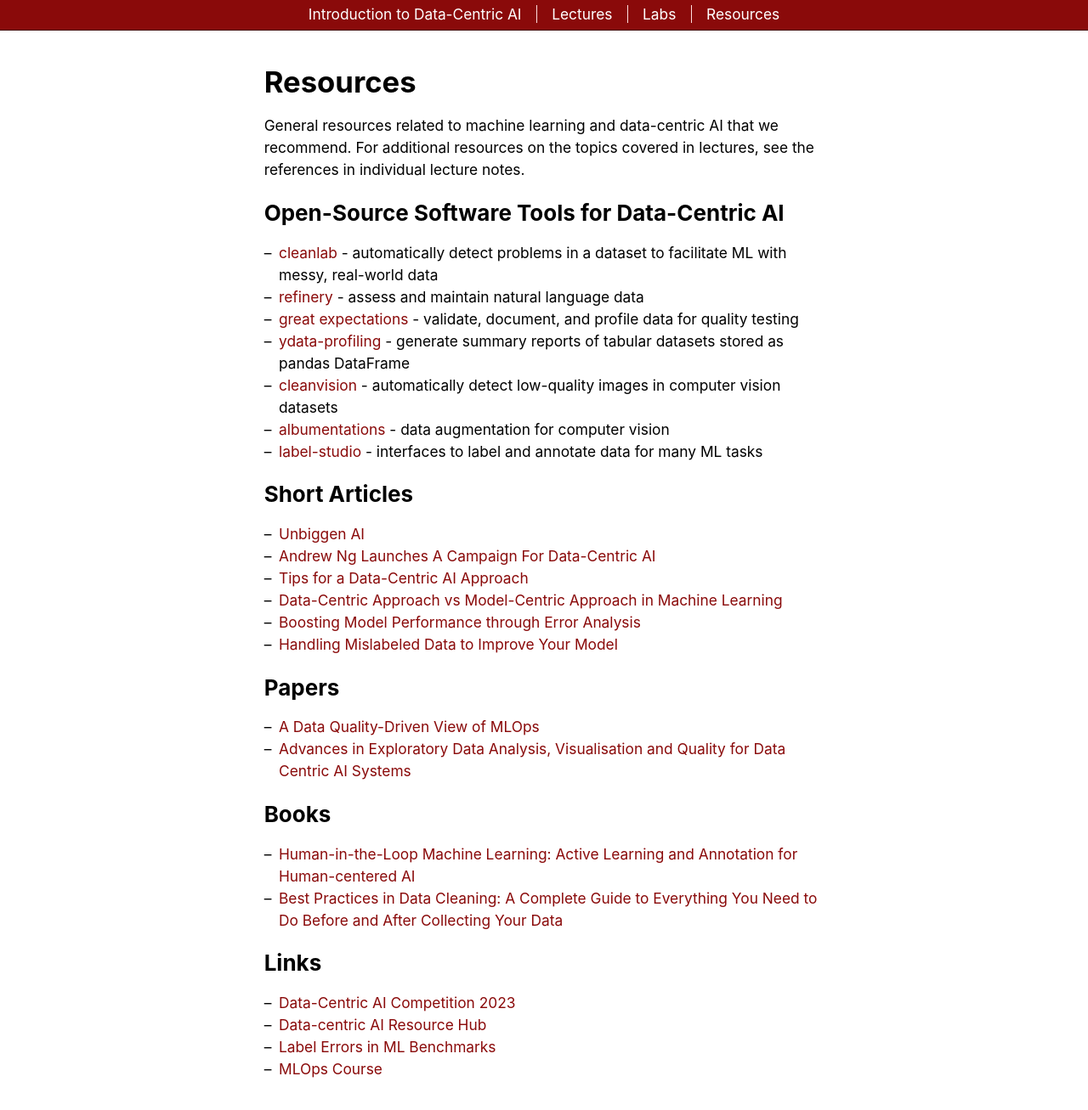
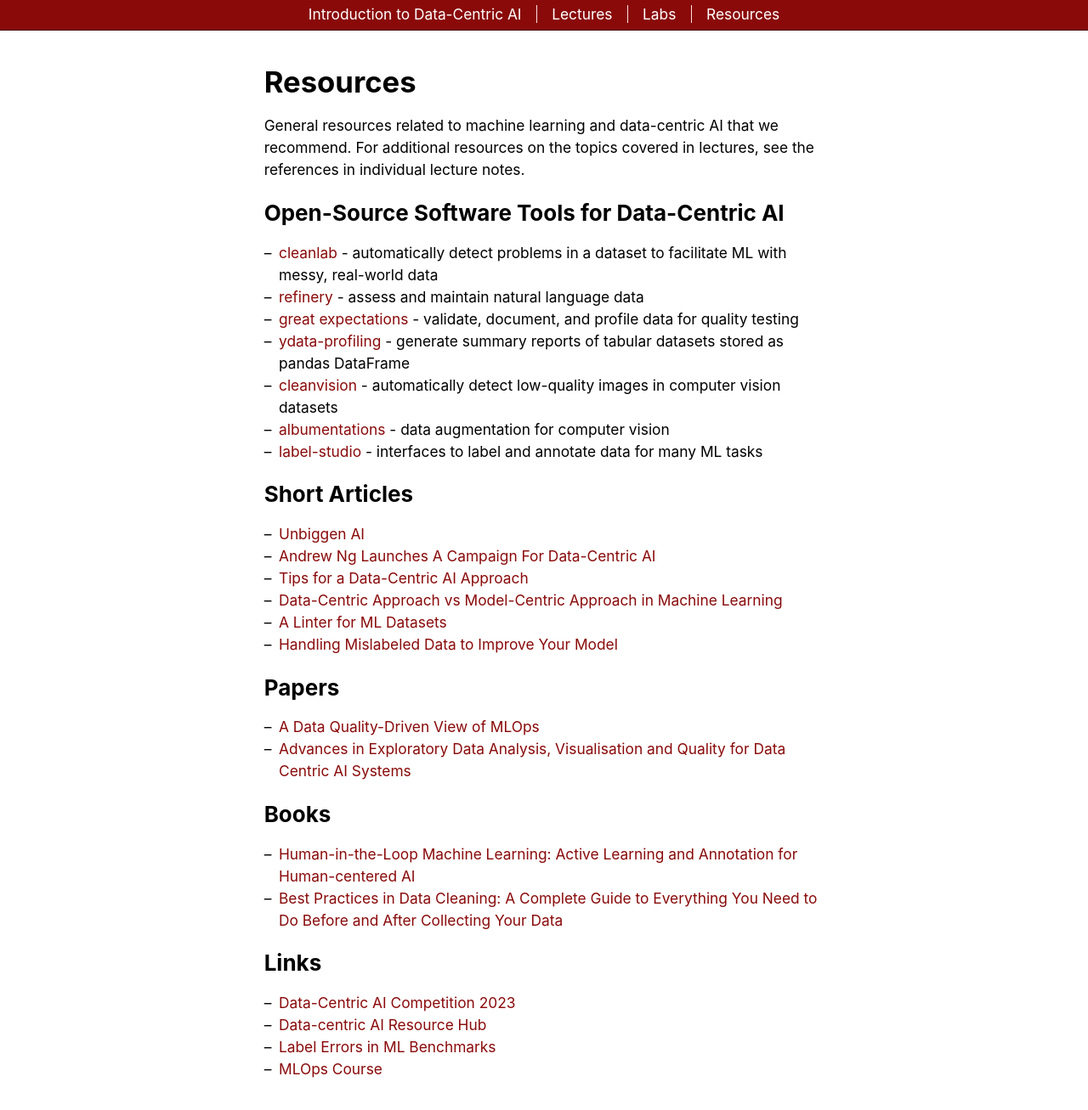
Before and after one commit to dcai-course/dcai-course, a Jekyll site: the page built from resources.md, in a window 1280 px wide. Shown: the whole page at 85% size. Built offline with Jekyll 4.4.1, drawn with Linux system fonts in a browser that asks for light colours.

Commit message:
add blog

```diff
--- a/resources.md
+++ b/resources.md
@@ -26,7 +26,7 @@
 - [Andrew Ng Launches A Campaign For Data-Centric AI](https://www.forbes.com/sites/gilpress/2021/06/16/andrew-ng-launches-a-campaign-for-data-centric-ai/)
 - [Tips for a Data-Centric AI Approach](https://landing.ai/tips-for-a-data-centric-ai-approach/)
 - [Data-Centric Approach vs Model-Centric Approach in Machine Learning](https://neptune.ai/blog/data-centric-vs-model-centric-machine-learning)
-- [Boosting Model Performance through Error Analysis](https://landing.ai/boosting-model-performance-through-error-analysis/)
+- [A Linter for ML Datasets](https://cleanlab.ai/blog/datalab/)
 - [Handling Mislabeled Data to Improve Your Model](https://cleanlab.ai/blog/label-errors-tabular-datasets/)
 
 # Papers
```
